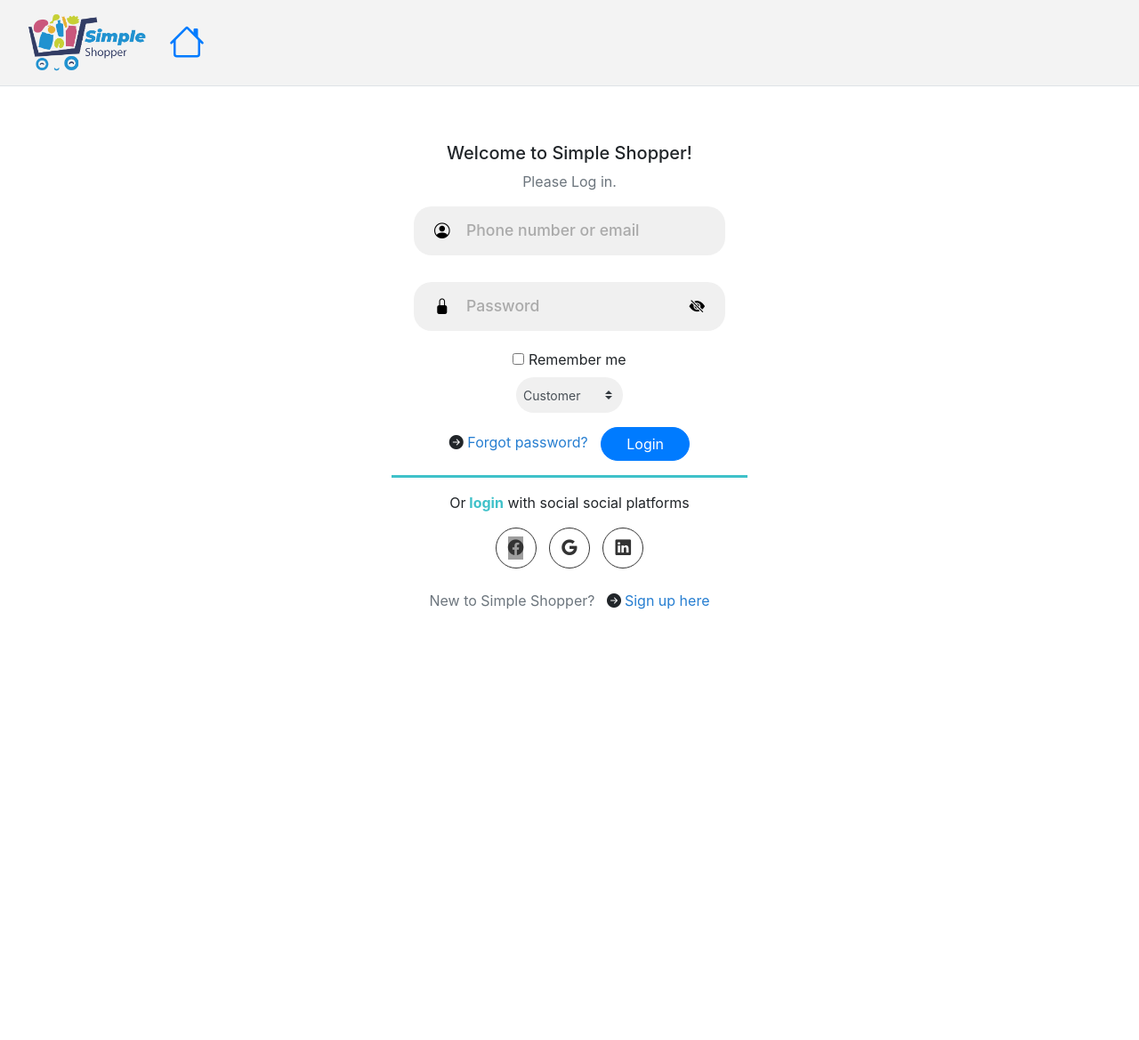
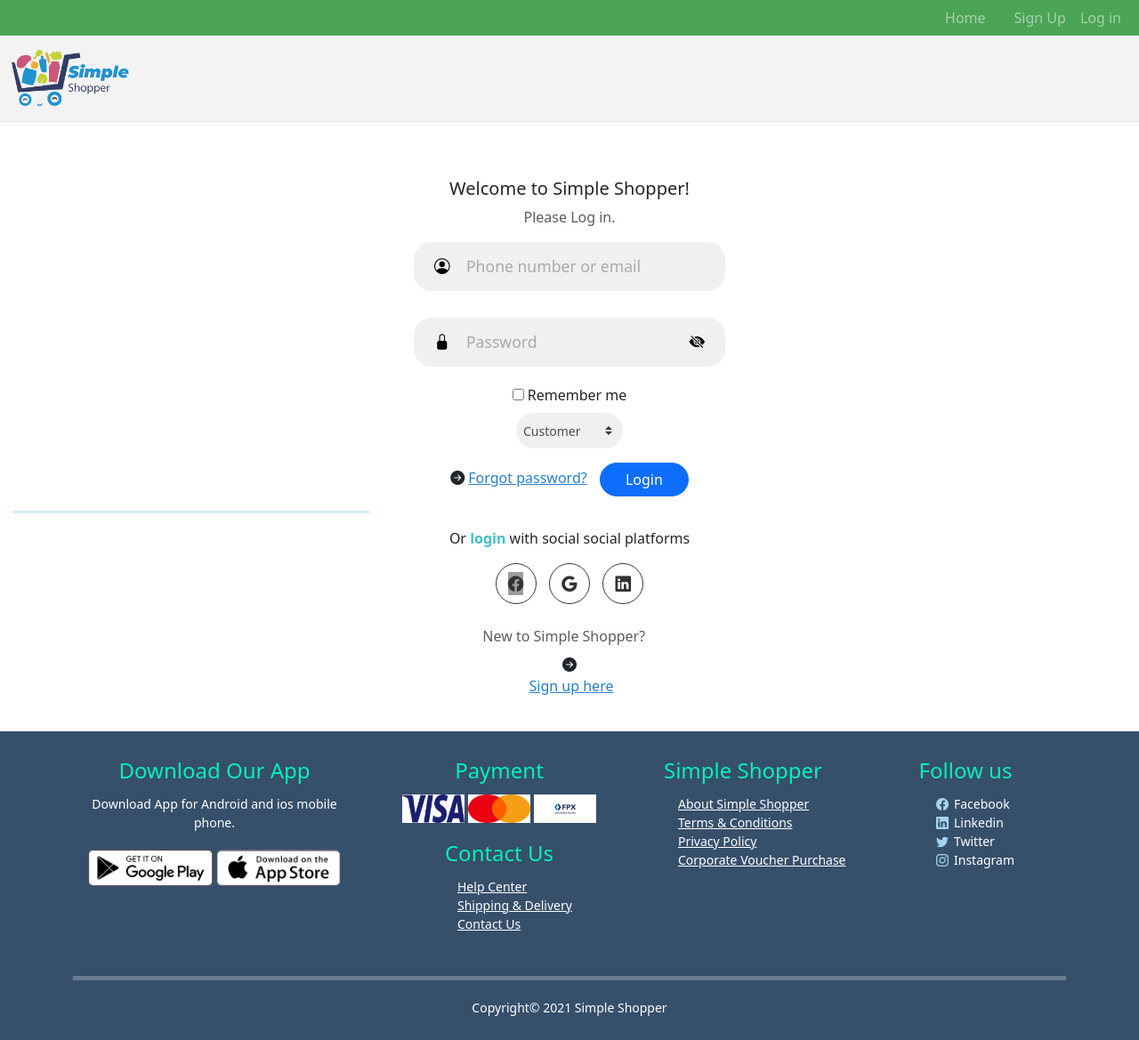
Before and after one commit to owen0712/simple-shopper, a PHP site: page /src/signin.html in a window 1280 px wide. Shown: the whole page at 89% size. Before the commit the page ends 685 px from the top, so only its background shows below. Run offline with PHP 8.4, Linux system fonts and the light colour scheme; some libraries are stand-ins or nearby versions; grey boxes are pictures that could not be loaded.

Commit message:
modified
modified

```diff
--- a/src/signin.html
+++ b/src/signin.html
@@ -22,21 +22,35 @@
     <script src="https://unpkg.com/sweetalert/dist/sweetalert.min.js"></script>
 
   </head>
-<header>
+  <header class="navbar navbar-expand-lg navbar-dark py-0 " style="background-color: #4ca456;">
+    <div class="container-fluid">
+        <button class="navbar-toggler" type="button" data-bs-toggle="collapse" data-bs-target="#navbarNav" aria-controls="navbarNav" aria-expanded="false" aria-label="Toggle navigation">
+            <span class="navbar-toggler-icon"></span>
+        </button>
+        <div class="collapse navbar-collapse" id="navbarNav">
+            <ul class="navbar-nav ml-auto">
+                <li class="nav-item">
+                    <a class="nav-link" href="../src/index.html">Home</a>
+                </li>
+                <li class="nav-item">
+                    <a class="nav-link" id='admin' href="../src/administrator.html"></a>
+                </li>
+                <li class="nav-item">
+                    <a class="nav-link" id='sign-up' href="../src/sign.html">Sign Up</a>
+                </li>
+                <li class="nav-item">
+                    <a class="nav-link" id='sign-in' href="../src/signin.html">Log in</a>
+                </li>
+            </ul>
+        </div>
+    </div>
+  </header>
   <nav class="navbar navbar-expand-lg navbar-light border-bottom mb-5" style="background-color: rgb(243, 243, 243);">
-    <div class="container-fluid">
-      <div class="col col-auto px-0">
-        <a class="navbar-brand" href="#"><img src="../assets/Logo/SSLogo2.png" height="70mm"></a>
-      </div>
-      <div class="col mr-auto px-0">
-        <a class="nav-link" href="../src/index.html"><svg xmlns="http://www.w3.org/2000/svg" width="40" height="40" fill="currentColor" class="bi bi-house" viewBox="0 0 16 16" style="position: absolute; left:10px; top:-13px">
-            <path fill-rule="evenodd" d="M2 13.5V7h1v6.5a.5.5 0 0 0 .5.5h9a.5.5 0 0 0 .5-.5V7h1v6.5a1.5 1.5 0 0 1-1.5 1.5h-9A1.5 1.5 0 0 1 2 13.5zm11-11V6l-2-2V2.5a.5.5 0 0 1 .5-.5h1a.5.5 0 0 1 .5.5z"/>
-            <path fill-rule="evenodd" d="M7.293 1.5a1 1 0 0 1 1.414 0l6.647 6.646a.5.5 0 0 1-.708.708L8 2.207 1.354 8.854a.5.5 0 1 1-.708-.708L7.293 1.5z"/>
-          </svg></a>
-      </div>
-    </div>
+  <div class="container-fluid">
+    <div class="col col-auto px-0">
+    <a class="navbar-brand" href="#"><img src="../assets/Logo/SSLogo2.png" height="70mm"></a>
+  </div>
   </nav>
-</header>
   <body class="text-center">
     <form class="form-signin" id="form">
         <h5>Welcome to Simple Shopper!</h5>
@@ -102,6 +116,56 @@
           </div>
           <br>
     </form>
+    </div>
+    <div class = "footer">
+      <div class="container">
+        <div class="row">
+          <div class="footer-col-1">
+            <h4>Download Our App</h4>
+            <p>Download App for Android and ios mobile phone.</p>
+            <div class="app-logo">
+              <img src="../assets/footer/play-store.png">
+              <img src="../assets/footer/app-store.png" >
+            </div>
+          </div>
+          <div class="footer-col-2">
+            <h4>Payment</h4>
+              <img src="../assets/footer/Visa+Brand+Mark+-+Blue+-+900x291.jpg">
+              <img src="../assets/footer/300px-Mastercard_2019_logo.svg.png" style="background-color: white;">
+              <img src="../assets/footer/FPX-Logo-1.png"  style="background-color: white;">
+              <br>
+            <div class="footer-col-2">
+              <h4 style="margin-top: 20px;">Contact Us</h4>
+              <ul>
+                <li><a href="#" style="color:#ffffff;">Help Center</a></li>
+                <li><a href="#" style="color:#ffffff;">Shipping & Delivery</a></li>
+                <li><a href="#" style="color:#ffffff;">Contact Us</a></li>
+              </ul>
+            </div>
+          </div>
+
+          <div class="footer-col-4">
+            <h4>Simple Shopper</h4>
+            <ul>
+              <li><a href="#" style="color:#ffffff;">About Simple Shopper</a></li>
+              <li><a href="#" style="color:#ffffff;">Terms & Conditions</a></li>
+              <li><a href="#" style="color:#ffffff;">Privacy Policy</a></li>
+              <li><a href="#" style="color:#ffffff;">Corporate&nbsp;Voucher&nbsp;Purchase</a></li>
+            </ul>
+          </div>
+          <div class="footer-col-3">
+            <h4>Follow us</h4>
+            <ul>
+              <li><i class="bi bi-facebook" style="margin-right: 6px; color: #A2D5F2; padding-left: 40px;"></i>Facebook</li>
+              <li><i class="bi bi-linkedin" style="margin-right: 6px; color: #A2D5F2; padding-left: 40px;"></i>Linkedin</li>
+              <li><i class="bi bi-twitter" style="margin-right: 6px; color: #A2D5F2; padding-left: 40px;"></i>Twitter</li>
+              <li><i class="bi bi-instagram" style="margin-right: 6px; color: #A2D5F2; padding-left: 40px;"></i>Instagram</li>
+            </ul>
+          </div>
+        </div>
+        <hr>
+        <p class="copyright">Copyright&copy; 2021 Simple Shopper</p>
+      </div>
     </div>
   <script>
       function myFunction(){
--- a/style/signUp.css
+++ b/style/signUp.css
@@ -128,8 +128,8 @@
 
   .footer hr{
     border: none;
-    background: #3fc1c9;
-    height: 1px;
+    background: #ffffff;
+    height: 5px;
     margin: 20px 0;
   }
 
--- a/style/signin.css
+++ b/style/signin.css
@@ -167,3 +167,74 @@
 #sign_text{
   color: #3fc1c9;
 }
+
+.footer{
+  background:#364F6B;
+  color:#ffffff ;
+  font-size: 14px;
+  padding: 30px 0 10px;
+  width: 100%;
+  float: left;
+}
+
+.footer p{
+   color: #ffffff;
+}
+
+.footer h4{
+  color: rgb(0, 243, 182);
+  margin-bottom: 12px;
+}
+
+.footer-col-1, .footer-col-2, .footer-col-3,.footer-col-4{
+  min-width: 250px;
+  margin-bottom: 12px;
+}
+
+.footer-col-1{
+  flex-basis:30%;
+}
+
+.footer-col-2{
+  flex:1;
+  text-align: center;
+}
+
+.footer-col-2 li{
+  padding-left: 50px;
+}
+
+.footer-col-2 img{
+  width: 70px;
+  height: 32px;
+}
+
+.footer-col-3, .footer-col-4{
+    flex-basis: 12%;
+    text-align: center;
+}
+
+.footer ul{
+  list-style-type: none;
+  text-align:justify;
+  padding-left: 40px;
+}
+
+.app-logo{
+  margin-top: 20px;
+}
+
+.app-logo img{
+  width: 140px;
+}
+
+.footer hr{
+  border: none;
+  background: #ffffff;
+  height: 5px;
+  margin: 20px 0;
+}
+
+.copyright{
+  text-align: center;
+}
```
Also changed, not shown: src/forgot1.html (+6 -6 lines), src/forgot2.html (+50 -5 lines), src/forgot3.html (+50 -5 lines), src/forgot4.html (+51 -5 lines), src/forgotPass.html (+49 -5 lines), src/sign.html (+27 -13 lines), style/forgot.css (+71 -0 lines).
